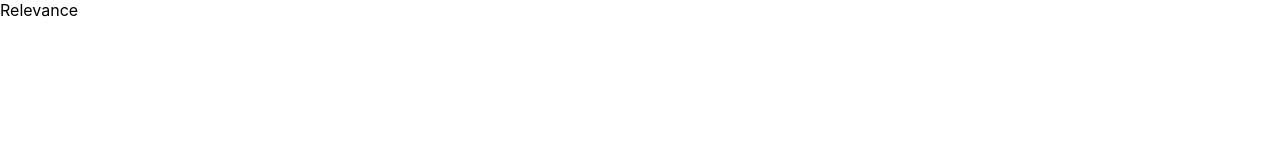
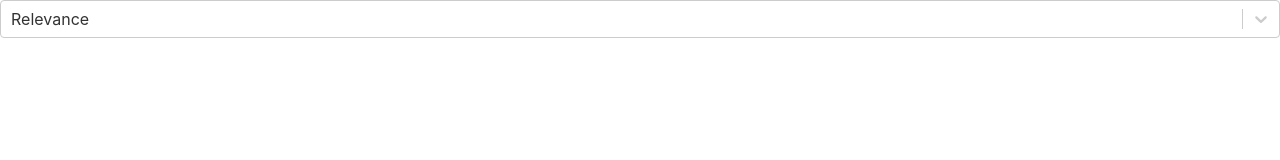
Before and after one commit to nick722/media-search, a React (Create React App) app: page / in a window 1280 px wide. Shown: the top 160 px of the page. Built offline with nearby package versions, Linux system fonts and the light colour scheme.

Commit message:
Add React Select to Dropdown

```diff
--- a/src/components/SortDropdown/Dropdown/Dropdown.js
+++ b/src/components/SortDropdown/Dropdown/Dropdown.js
@@ -1,10 +1,8 @@
 import React, { Component } from "react";
+import Select from "react-select";
 
-class Dropdown extends Component {
-  render() {
-    const defaultSelected = this.props.selected;
-    return <div>{defaultSelected.label}</div>;
-  }
-}
+const Dropdown = ({ options, selected, input }) => (
+  <Select defaultValue={selected} options={options} />
+);
 
 export default Dropdown;
```
Also changed, not shown: 1 other file (tests, documents, lock files or other folders).
